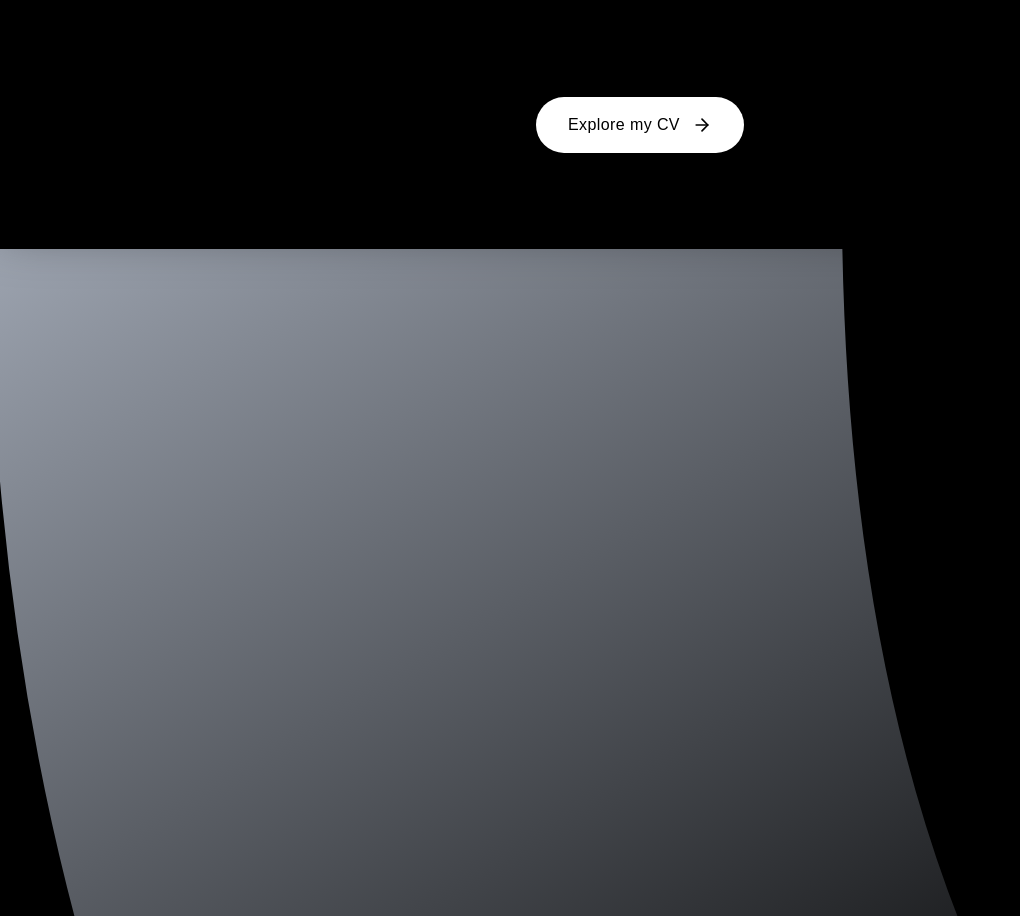
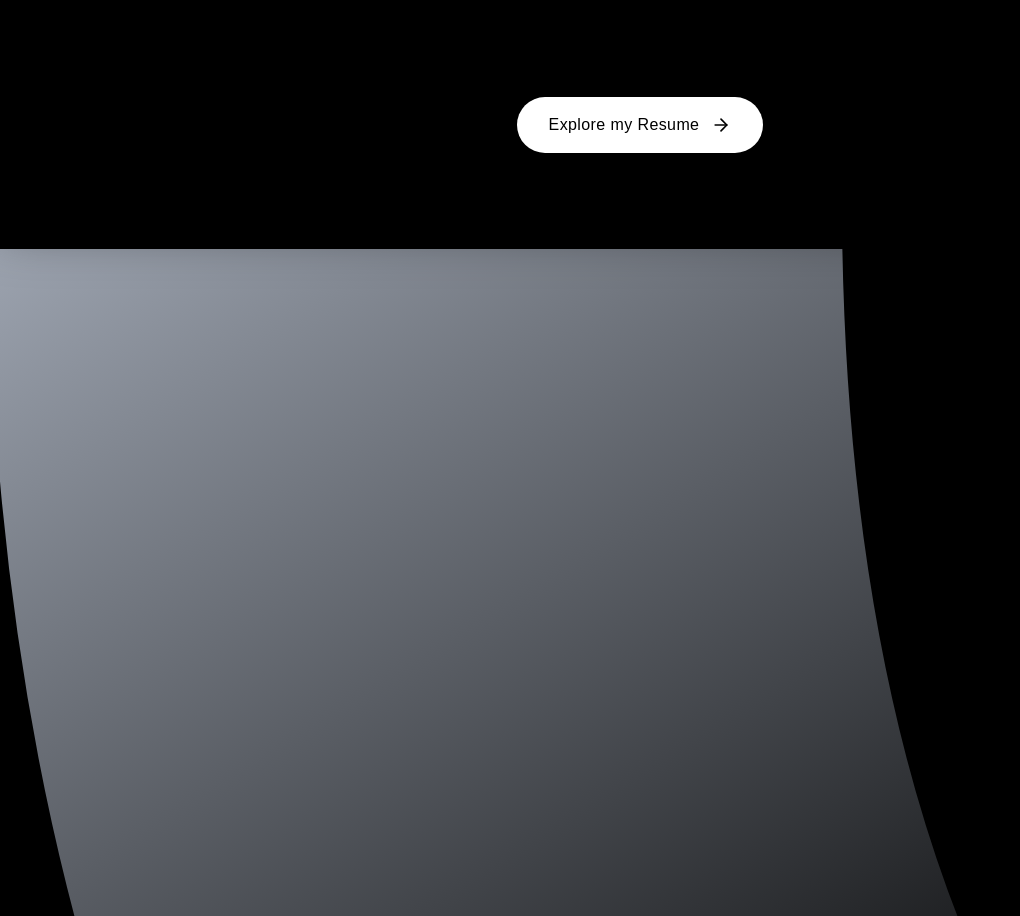
Before and after one commit to mitra9917/port_gravity, a Next.js app: page / in a window 1280 px wide. Shown: the part 3551-4467 px from the top of the page, without its empty margins (0-1020 px from the left). Built offline with nearby package versions, Linux system fonts and the light colour scheme.

Commit message:
resume push

```diff
--- a/src/app/page.tsx
+++ b/src/app/page.tsx
@@ -54,7 +54,7 @@ export default function Home() {
           >
             <button className="flex items-center justify-center gap-3 group w-full sm:w-auto px-8 py-4 bg-white text-black rounded-full font-medium tracking-wide hover:scale-105 active:scale-95 transition-all duration-500 ease-[cubic-bezier(0.16,1,0.3,1)]">
               <a href="./assets/MY_RESUME.pdf" target="_blank" rel="noopener noreferrer">
-                <span>Explore my CV</span>
+                <span>Explore my Resume</span>
               </a>
               <ArrowRight className="w-5 h-5 group-hover:translate-x-1 transition-transform duration-500" />
             </button>
```
